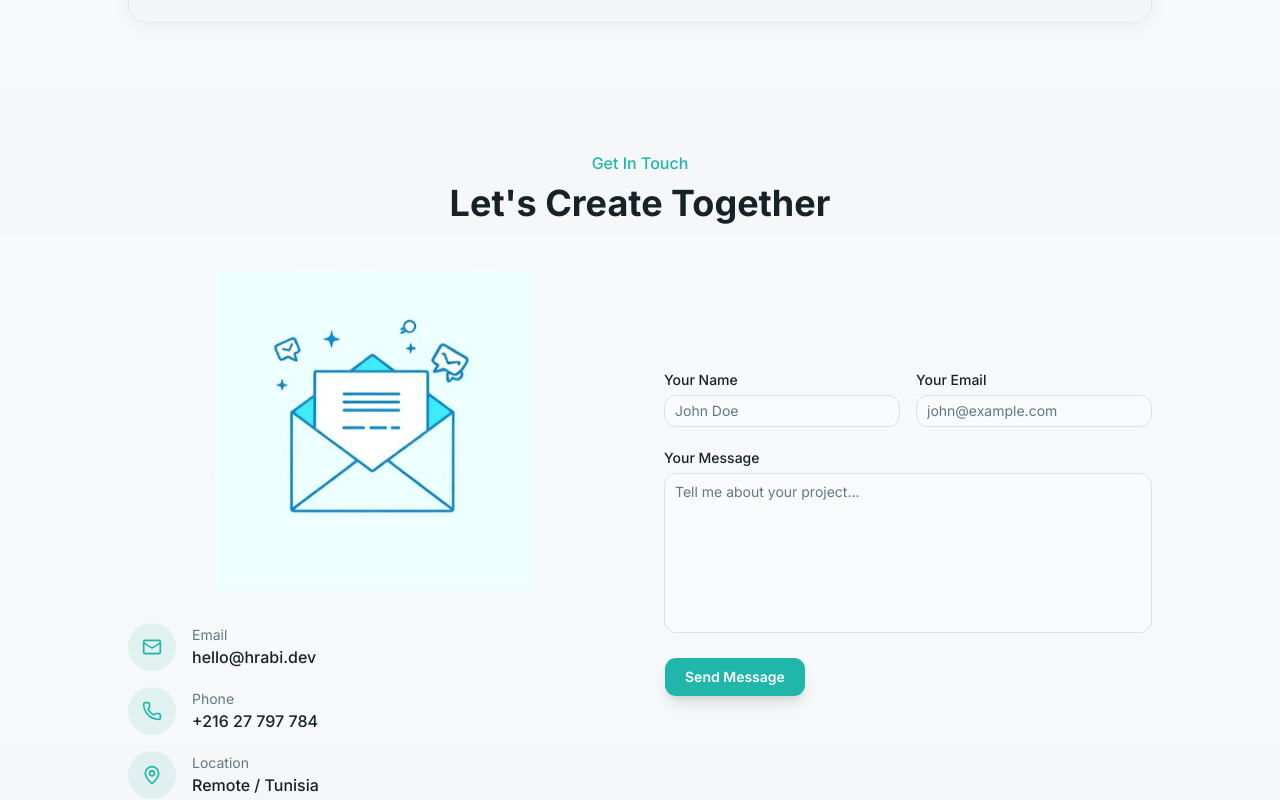
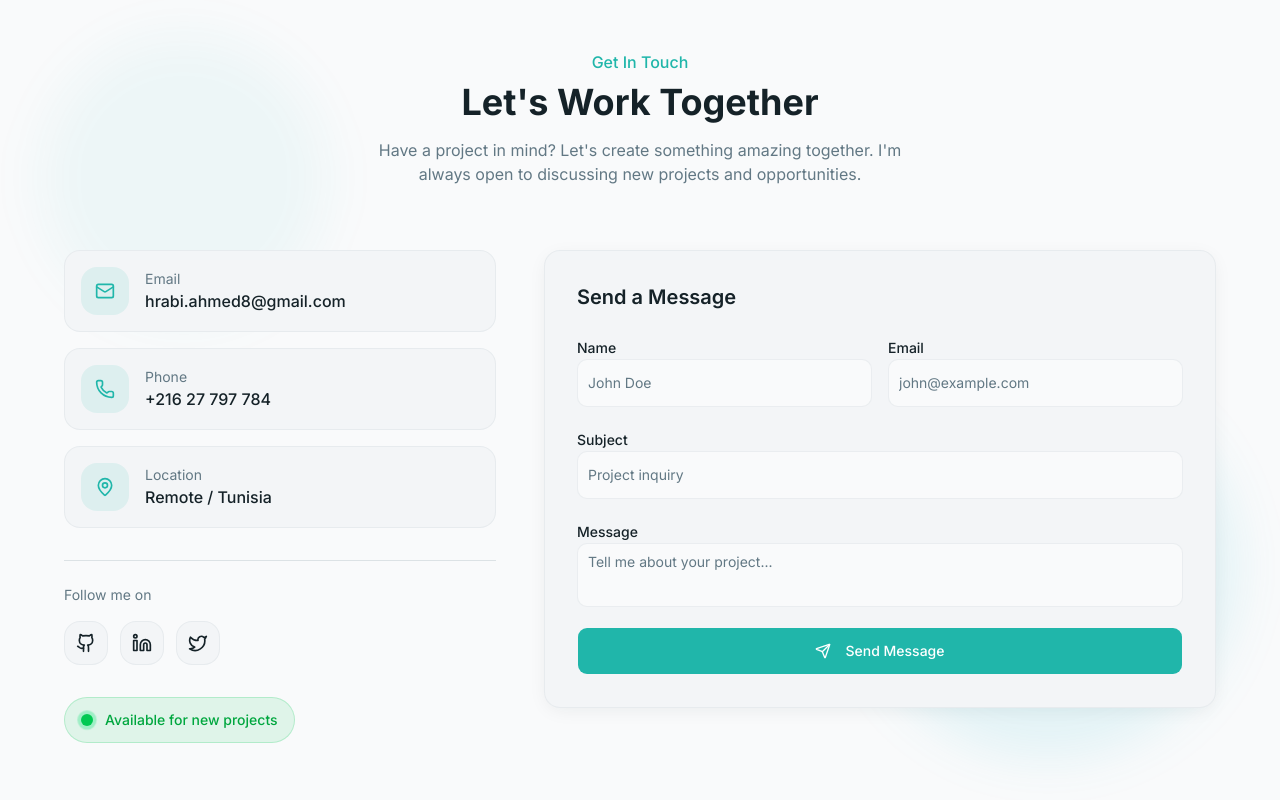
Before and after one commit to Hrabi80/myPortfolio, a Next.js app: page / in a window 1280 px wide. Shown: the part 2560-3360 px from the top of the page. Built offline with nearby package versions, Linux system fonts and the light colour scheme; no server answers.

Commit message:
enhance: contact component design , added sonner and email-resend  and blog detail to look close to notion page

```diff
--- a/package.json
+++ b/package.json
@@ -25,8 +25,10 @@
     "react-dom": "19.2.3",
     "react-hook-form": "^7.69.0",
     "react-markdown": "^10.1.0",
+    "resend": "^6.7.0",
     "shadcn": "^3.6.2",
     "shiki": "^3.20.0",
+    "sonner": "^2.0.7",
     "tailwind-merge": "^3.4.0",
     "tw-animate-css": "^1.4.0",
     "zod": "^3.25.0"
--- /dev/null
+++ b/src/app/actions/send-email.ts
@@ -0,0 +1,66 @@
+"use server";
+
+import { Resend } from "resend";
+import { z } from "zod";
+
+const resend = new Resend(process.env.RESEND_API_KEY);
+
+const formSchema = z.object({
+  name: z.string().min(2, "Name must be at least 2 characters"),
+  email: z.string().email("Invalid email address"),
+  subject: z.string().min(2, "Subject must be at least 2 characters"),
+  message: z.string().min(10, "Message must be at least 10 characters"),
+});
+
+export type SendEmailState = {
+  success?: boolean;
+  error?: string;
+  message?: string;
+};
+
+export async function sendEmail(prevState: SendEmailState, formData: FormData): Promise<SendEmailState> {
+  const validatedFields = formSchema.safeParse({
+    name: formData.get("name"),
+    email: formData.get("email"),
+    subject: formData.get("subject"),
+    message: formData.get("message"),
+  });
+
+  if (!validatedFields.success) {
+    return {
+      success: false,
+      error: "Invalid fields",
+      message: validatedFields.error.errors[0].message,
+    };
+  }
+
+  const { name, email, subject, message } = validatedFields.data;
+
+  try {
+    const { error } = await resend.emails.send({
+      from: "Portfolio Contact <onboarding@resend.dev>", // Update this with your verified domain if available
+      to: ["hrabi.ahmed8@gmail.com"],
+      subject: `New Contact Form Submission: ${subject}`,
+      replyTo: email,
+      text: `Name: ${name}\nEmail: ${email}\nSubject: ${subject}\nMessage: ${message}`,
+      html: `
+        <h1>New Contact Form Submission</h1>
+        <p><strong>Name:</strong> ${name}</p>
+        <p><strong>Email:</strong> ${email}</p>
+        <p><strong>Subject:</strong> ${subject}</p>
+        <p><strong>Message:</strong></p>
+        <p>${message}</p>
+      `,
+    });
+
+    if (error) {
+      console.error("Resend error:", error);
+      return { success: false, error: "Failed to send email", message: error.message };
+    }
+
+    return { success: true, message: "Email sent successfully!" };
+  } catch (error) {
+    console.error("Server error:", error);
+    return { success: false, error: "Internal server error", message: "Something went wrong." };
+  }
+}
--- a/src/app/layout.tsx
+++ b/src/app/layout.tsx
@@ -4,6 +4,7 @@ import "./globals.css";
 import { Header } from "@/components/layout/header";
 import { Footer } from "@/components/layout/footer";
 import { WhatsAppButton } from "@/components/ui/whatsapp-button";
+import { Toaster } from "sonner";
 
 const inter = Inter({ subsets: ["latin"], variable: "--font-sans" });
 
@@ -81,6 +82,7 @@ export default function RootLayout({
           <main>{children}</main>
           <Footer />
           <WhatsAppButton />
+          <Toaster />
         </div>
       </body>
     </html>
--- a/src/components/sections/contact.tsx
+++ b/src/components/sections/contact.tsx
@@ -3,174 +3,211 @@
 import { Button } from "@/components/ui/button";
 import { Input } from "@/components/ui/input";
 import { Textarea } from "@/components/ui/textarea";
-import { useForm } from "react-hook-form";
-import { zodResolver } from "@hookform/resolvers/zod";
-import * as z from "zod";
-import { Form, FormControl, FormField, FormItem, FormLabel, FormMessage } from "@/components/ui/form";
-import { FormspreeAdapter } from "@/infra/message/formspree.adapter";
 import { useState } from "react";
-import { Mail, MapPin, Phone } from "lucide-react";
-
-const formSchema = z.object({
-  name: z.string().min(2, "Name must be at least 2 characters"),
-  email: z.string().email("Invalid email address"),
-  message: z.string().min(10, "Message must be at least 10 characters"),
-});
-
-import { BlockWrapper } from "@/components/layout/block-wrapper";
+import { toast } from "sonner";
+import { Mail, MapPin, Phone, Send, Github, Linkedin, Twitter } from "lucide-react";
+import { sendEmail } from "@/app/actions/send-email";
 
 export function ContactSection() {
   const [isSubmitting, setIsSubmitting] = useState(false);
-  const [isSuccess, setIsSuccess] = useState(false);
 
-  const form = useForm<z.infer<typeof formSchema>>({
-    resolver: zodResolver(formSchema),
-    defaultValues: {
-      name: "",
-      email: "",
-      message: "",
-    },
-  });
+  const handleSubmit = async (e: React.FormEvent<HTMLFormElement>) => {
+    e.preventDefault();
+    setIsSubmitting(true);
 
-  async function onSubmit(values: z.infer<typeof formSchema>) {
-    setIsSubmitting(true);
+    const formData = new FormData(e.currentTarget);
+
     try {
-      const adapter = new FormspreeAdapter();
-      await adapter.send(values);
-      setIsSuccess(true);
-      form.reset();
+      const result = await sendEmail({}, formData);
+
+      if (result.success) {
+        toast.success("Message sent! 🎉", {
+          description: "Thank you for reaching out. I'll respond within 24 hours!",
+        });
+        (e.target as HTMLFormElement).reset();
+      } else {
+        toast.error("Error sending message", {
+          description: result.message || "Please try again later.",
+        });
+      }
     } catch (error) {
-      console.error("Failed to send message", error);
-      alert("Failed to send message. Please try again.");
+      toast.error("Something went wrong", {
+        description: "Please try again later.",
+      });
     } finally {
       setIsSubmitting(false);
     }
-  }
+  };
+
+  const contactInfo = [
+    {
+      icon: Mail,
+      label: "Email",
+      value: "hrabi.ahmed8@gmail.com",
+      href: "mailto:hrabi.ahmed8@gmail.com",
+    },
+    {
+      icon: Phone,
+      label: "Phone",
+      value: "+216 27 797 784",
+      href: "tel:+21627797784",
+    },
+    {
+      icon: MapPin,
+      label: "Location",
+      value: "Remote / Tunisia",
+      href: null,
+    },
+  ];
+
+  const socialLinks = [
+    { icon: Github, label: "GitHub", href: "https://github.com/Hrabi80" },
+    { icon: Linkedin, label: "LinkedIn", href: "https://linkedin.com/in/ahmed-hrabi" },
+    { icon: Twitter, label: "Twitter", href: "https://twitter.com/hrabi_dev" },
+  ];
 
   return (
-    <BlockWrapper size="medium" id="contact" className="bg-card/50">
-      <div className="mx-auto max-w-7xl px-6 lg:px-8">
-        <div className="mb-12 text-center opacity-0 animate-fade-up">
-          <p className="mb-2 font-medium text-primary">Get In Touch</p>
-          <h2 className="font-display text-3xl font-bold text-foreground md:text-4xl">
-            Let&apos;s Create Together
+    <section id="contact" className="py-24 relative overflow-hidden">
+      {/* Background decoration */}
+      <div className="absolute top-0 left-0 w-full h-full pointer-events-none">
+        <div className="absolute top-20 left-10 w-72 h-72 bg-primary/5 rounded-full blur-xl" />
+        <div className="absolute bottom-20 right-10 w-96 h-96 bg-accent/10 rounded-full blur-xl" />
+      </div>
+
+      <div className="max-w-7xl mx-auto px-6 lg:px-8 relative z-10">
+        {/* Header */}
+        <div className="text-center mb-16 opacity-0 animate-fade-up">
+          <p className="text-primary font-medium mb-2">Get In Touch</p>
+          <h2 className="font-display text-xl md:text-4xl font-bold text-foreground mb-4">
+            Let&apos;s Work Together
           </h2>
+          <p className="text-muted-foreground max-w-xl mx-auto">
+            Have a project in mind? Let&apos;s create something amazing together.
+            I&apos;m always open to discussing new projects and opportunities.
+          </p>
         </div>
 
-        <div className="mx-auto grid max-w-5xl items-center gap-12 lg:grid-cols-2">
-          <div className="opacity-0 animate-fade-up stagger-1">
-            <img
-              src="/assets/contact-illustration.png"
-              alt="Contact illustration"
-              className="mx-auto mb-8 w-full max-w-xs animate-float"
-            />
+        <div className="grid lg:grid-cols-5 gap-12 max-w-6xl mx-auto">
+          {/* Contact Info */}
+          <div className="lg:col-span-2 space-y-8 opacity-0 animate-fade-up stagger-1">
+            {/* Info Cards */}
+            <div className="space-y-4">
+              {contactInfo.map((item) => (
+                <div
+                  key={item.label}
+                  className="group flex items-center gap-4 p-4 bg-card rounded-xl border border-border/50 hover:border-primary/30 hover:shadow-soft transition-all duration-300"
+                >
+                  <div className="w-12 h-12 bg-primary/10 rounded-xl flex items-center justify-center group-hover:bg-primary/20 transition-colors">
+                    <item.icon className="w-5 h-5 text-primary" />
+                  </div>
+                  <div>
+                    <p className="text-sm text-muted-foreground">{item.label}</p>
+                    {item.href ? (
+                      <a
+                        href={item.href}
+                        className="font-medium text-foreground hover:text-primary transition-colors"
+                      >
+                        {item.value}
+                      </a>
+                    ) : (
+                      <p className="font-medium text-foreground">{item.value}</p>
+                    )}
+                  </div>
+                </div>
+              ))}
+            </div>
 
-            <div className="space-y-4">
-              <div className="flex items-center gap-4">
-                <div className="flex h-12 w-12 items-center justify-center rounded-full bg-primary/10">
-                  <Mail className="h-5 w-5 text-primary" />
-                </div>
-                <div>
-                  <p className="text-sm text-muted-foreground">Email</p>
-                  <p className="font-medium text-foreground">hello@hrabi.dev</p>
-                </div>
+            {/* Social Links */}
+            <div className="pt-6 border-t border-border">
+              <p className="text-sm text-muted-foreground mb-4">Follow me on</p>
+              <div className="flex gap-3">
+                {socialLinks.map((social) => (
+                  <a
+                    key={social.label}
+                    href={social.href}
+                    target="_blank"
+                    rel="noopener noreferrer"
+                    className="w-11 h-11 bg-card border border-border/50 rounded-xl flex items-center justify-center hover:bg-primary hover:text-primary-foreground hover:border-primary transition-all duration-300"
+                  >
+                    <social.icon className="w-5 h-5" />
+                  </a>
+                ))}
               </div>
+            </div>
 
-              <div className="flex items-center gap-4">
-                <div className="flex h-12 w-12 items-center justify-center rounded-full bg-primary/10">
-                  <Phone className="h-5 w-5 text-primary" />
-                </div>
-                <div>
-                  <p className="text-sm text-muted-foreground">Phone</p>
-                  <p className="font-medium text-foreground">+216 27 797 784</p>
-                </div>
-              </div>
-
-              <div className="flex items-center gap-4">
-                <div className="flex h-12 w-12 items-center justify-center rounded-full bg-primary/10">
-                  <MapPin className="h-5 w-5 text-primary" />
-                </div>
-                <div>
-                  <p className="text-sm text-muted-foreground">Location</p>
-                  <p className="font-medium text-foreground">Remote / Tunisia</p>
-                </div>
-              </div>
+            {/* Availability Badge */}
+            <div className="inline-flex items-center gap-3 px-4 py-3 bg-green-500/10 border border-green-500/20 rounded-full">
+              <span className="relative flex h-3 w-3">
+                <span className="animate-ping absolute inline-flex h-full w-full rounded-full bg-green-400 opacity-75"></span>
+                <span className="relative inline-flex rounded-full h-3 w-3 bg-green-500"></span>
+              </span>
+              <span className="text-sm font-medium text-green-600">Available for new projects</span>
             </div>
           </div>
 
-          <div className="opacity-0 animate-fade-up stagger-2">
-            {isSuccess ? (
-              <div className="rounded-2xl border border-border/50 bg-card p-8 text-center shadow-soft">
-                <h3 className="mb-2 text-xl font-semibold text-foreground">Message Sent!</h3>
-                <p className="text-muted-foreground">
-                  Thanks for reaching out. I&apos;ll get back to you soon.
-                </p>
-                <Button
-                  variant="hero-outline"
-                  className="mt-6"
-                  onClick={() => setIsSuccess(false)}
-                >
-                  Send Another Message
+          {/* Contact Form */}
+          <div className="lg:col-span-3 opacity-0 animate-fade-up stagger-2">
+            <form
+              onSubmit={handleSubmit}
+              className="bg-card rounded-xl p-8 border border-border/50 shadow-soft"
+            >
+              <h3 className="font-display text-xl font-semibold text-foreground mb-6">
+                Send a Message
+              </h3>
+
+              <div className="space-y-5">
+                <div className="grid md:grid-cols-2 gap-4">
+                  <div className="space-y-2">
+                    <label className="text-sm font-medium text-foreground">Name</label>
+                    <Input
+                      name="name"
+                      placeholder="John Doe"
+                      required
+                      className="bg-background border-border/50 focus:border-primary h-12 rounded-md"
+                    />
+                  </div>
+                  <div className="space-y-2">
+                    <label className="text-sm font-medium text-foreground">Email</label>
+                    <Input
+                      type="email"
+                      name="email"
+                      placeholder="john@example.com"
+                      required
+                      className="bg-background border-border/50 focus:border-primary h-12 rounded-md"
+                    />
+                  </div>
+                </div>
+
+                <div className="space-y-2">
+                  <label className="text-sm font-medium text-foreground">Subject</label>
+                  <Input
+                    name="subject"
+                    placeholder="Project inquiry"
+                    required
+                    className="bg-background border-border/50 focus:border-primary h-12 rounded-md"
+                  />
+                </div>
+
+                <div className="space-y-2">
+                  <label className="text-sm font-medium text-foreground">Message</label>
+                  <Textarea
+                    name="message"
+                    placeholder="Tell me about your project..."
+                    required
+                    rows={5}
+                    className="bg-background border-border/50 focus:border-primary resize-none rounded-md"
+                  />
+                </div>
+
+                <Button type="submit" variant="default" size="lg" className="w-full h-12 rounded-md" disabled={isSubmitting}>
+                  <Send className="w-4 h-4 mr-2" />
+                  {isSubmitting ? "Sending..." : "Send Message"}
                 </Button>
               </div>
-            ) : (
-              <Form {...form}>
-                <form onSubmit={form.handleSubmit(onSubmit)} className="space-y-6">
-                  <div className="grid gap-4 md:grid-cols-2">
-                    <FormField
-                      control={form.control}
-                      name="name"
-                      render={({ field }) => (
-                        <FormItem>
-                          <FormLabel>Your Name</FormLabel>
-                          <FormControl>
-                            <Input placeholder="John Doe" className="bg-background" {...field} />
-                          </FormControl>
-                          <FormMessage />
-                        </FormItem>
-                      )}
-                    />
-                    <FormField
-                      control={form.control}
-                      name="email"
-                      render={({ field }) => (
-                        <FormItem>
-                          <FormLabel>Your Email</FormLabel>
-                          <FormControl>
-                            <Input placeholder="john@example.com" className="bg-background" {...field} />
-                          </FormControl>
-                          <FormMessage />
-                        </FormItem>
-                      )}
-                    />
-                  </div>
-
-                  <FormField
-                    control={form.control}
-                    name="message"
-                    render={({ field }) => (
-                      <FormItem>
-                        <FormLabel>Your Message</FormLabel>
-                        <FormControl>
-                          <Textarea
-                            placeholder="Tell me about your project..."
-                            className="min-h-[160px] resize-none bg-background"
-                            {...field}
-                          />
-                        </FormControl>
-                        <FormMessage />
-                      </FormItem>
-                    )}
-                  />
-                  <Button type="submit" variant="hero" size="lg" className="w-full md:w-auto" disabled={isSubmitting}>
-                    {isSubmitting ? "Sending..." : "Send Message"}
-                  </Button>
-                </form>
-              </Form>
-            )}
+            </form>
           </div>
         </div>
       </div>
-    </BlockWrapper>
+    </section>
   );
 }
--- a/src/components/sections/hero.tsx
+++ b/src/components/sections/hero.tsx
@@ -20,7 +20,7 @@ export function HeroSection() {
                 alt="Hrabi portrait"
                 width={100}
                 height={100}
-                className="h-16 w-16 rounded-full border-2 border-primary/20 object-cover shadow-soft"
+                className="h-24 w-24 rounded-full border-2 border-primary/20 object-cover shadow-soft"
               />
               <div>
                 <p className="text-sm text-muted-foreground">
--- a/src/features/blogs/components/BlogsGrid.tsx
+++ b/src/features/blogs/components/BlogsGrid.tsx
@@ -10,8 +10,8 @@ type BlogsGridProps = {
 export function BlogsGrid({ posts }: BlogsGridProps) {
   return (
     <section className="py-16">
-      <div className="mx-auto max-w-5xl px-6 lg:px-8">
-        <div className="space-y-8">
+      <div className="mx-auto max-w-7xl px-6 lg:px-8">
+        <div className="grid grid-cols-1 gap-8 md:grid-cols-2 lg:grid-cols-3">
           {posts?.map((post, index) => (
             <BlogCard key={post.id} post={post} index={index} />
           ))}
--- a/src/features/blogs/components/blog-preview.tsx
+++ b/src/features/blogs/components/blog-preview.tsx
@@ -34,7 +34,7 @@ export async function BlogPreviewSection() {
           </div>
         </div>
 
-        <div className="mx-auto max-w-5xl space-y-8">
+         <div className="grid grid-cols-1 gap-8 md:grid-cols-2 lg:grid-cols-3">
           {latestPosts.map((post, index) => (
             <BlogCard key={post.id} post={post} index={index} />
           ))}
```
Also changed, not shown: next.config.ts (+7 -0 lines), src/features/blogs/components/BlogPostContent.tsx (+44 -23 lines), src/features/blogs/components/blogCard.tsx (+26 -10 lines), 1 other file (tests, documents, lock files or other folders).
